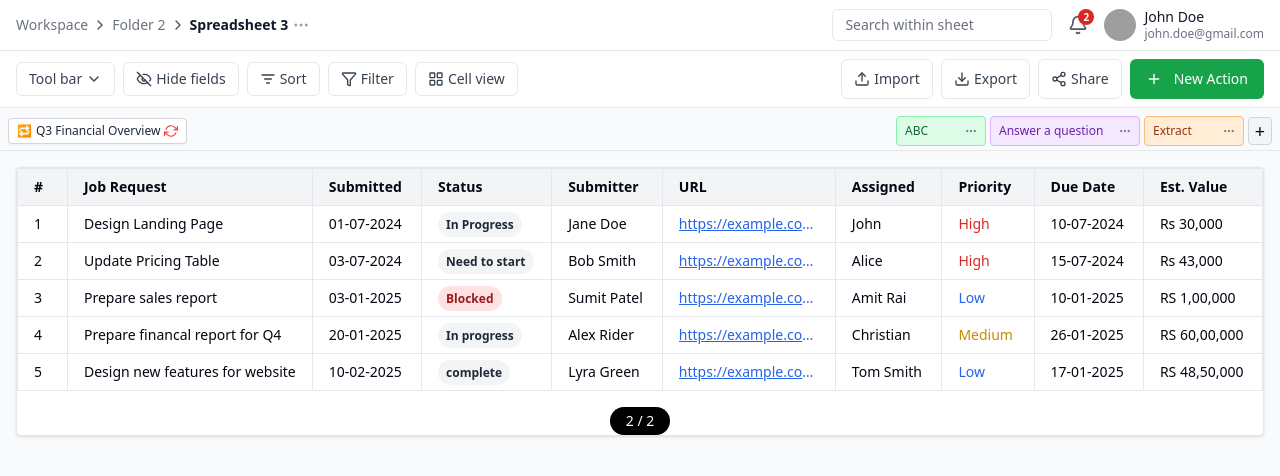
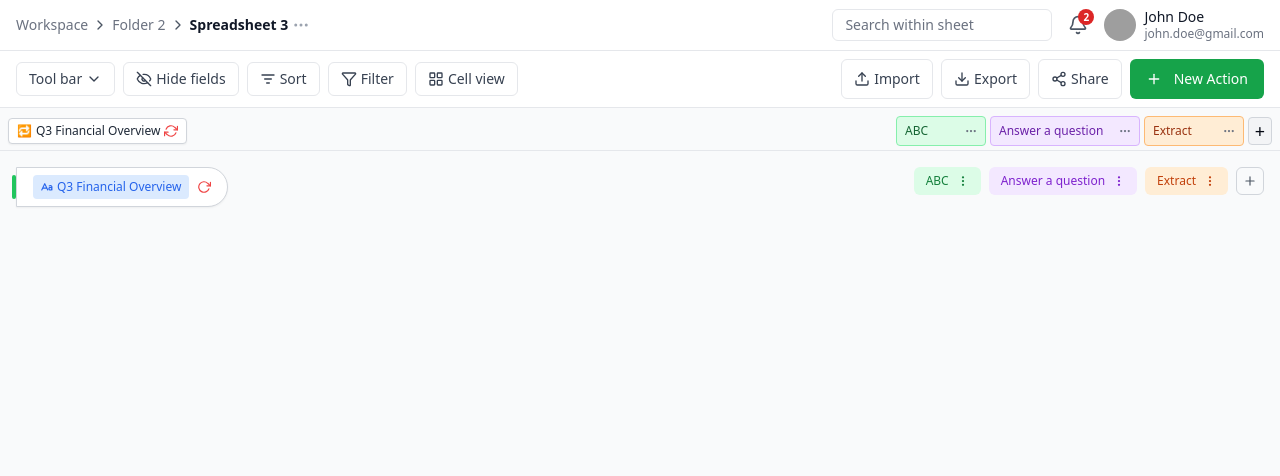
Before and after one commit to The-morning-star23/intern-spreadsheet, a React (Vite) app: page / in a window 1280 px wide. Shown: the top 476 px of the page. Built offline with nearby package versions, Linux system fonts and the light colour scheme; grey boxes are pictures that could not be loaded.

Commit message:
updated SheeteHeader.tsx

```diff
--- a/src/components/Table.tsx
+++ b/src/components/Table.tsx
@@ -1,169 +1,40 @@
-import {
-  useReactTable,
-  getCoreRowModel,
-  flexRender,
-  createColumnHelper,
-} from "@tanstack/react-table";
-import type { ColumnResizeMode } from "@tanstack/react-table";
-import type { JobData } from "../data/mockData";
-import { mockData } from "../data/mockData";
-import { useEffect, useState } from "react";
+import { BsThreeDotsVertical } from "react-icons/bs";
+import { FiRotateCw } from "react-icons/fi";
+import { PiTextAaBold } from "react-icons/pi";
+import { FiPlus } from "react-icons/fi";
 
-const columnHelper = createColumnHelper<JobData>();
+export default function SheetHeader() {
+  return (
+    <div className="flex justify-between items-start w-full px-4 mt-4">
+      {/* LEFT SIDE: Q3 Financial Overview Slider Tab */}
+      <div className="relative z-10">
+        <div className="flex items-center bg-white border border-gray-300 rounded-r-full px-4 py-2 shadow-sm h-[40px]">
+          <div className="flex items-center space-x-2">
+            <div className="bg-blue-100 text-blue-600 rounded px-2 py-1 text-xs font-medium flex items-center">
+              <PiTextAaBold className="mr-1" /> Q3 Financial Overview
+            </div>
+            <FiRotateCw className="text-red-500 text-sm cursor-pointer" />
+          </div>
+        </div>
+        {/* Vertical slider bar */}
+        <div className="absolute -left-1 top-1/2 -translate-y-1/2 w-1 h-6 bg-green-500 rounded-full" />
+      </div>
 
-const columns = [
-  columnHelper.accessor("id", {
-    header: "#",
-  }),
-  columnHelper.accessor("jobRequest", {
-    header: "Job Request",
-  }),
-  columnHelper.accessor("submitted", {
-    header: "Submitted",
-  }),
-  columnHelper.accessor("status", {
-    header: "Status",
-    cell: info => {
-      const status = info.getValue();
-      const color =
-        status === "In-process"
-          ? "bg-yellow-100 text-yellow-800"
-          : status === "Blocked"
-          ? "bg-red-100 text-red-800"
-          : status === "Complete"
-          ? "bg-green-100 text-green-800"
-          : "bg-gray-100 text-gray-800";
-      return (
-        <span className={`px-2 py-1 rounded-full text-xs font-semibold ${color}`}>
-          {status}
-        </span>
-      );
-    },
-  }),
-  columnHelper.accessor("submitter", {
-    header: "Submitter",
-  }),
-  columnHelper.accessor("url", {
-    header: "URL",
-    cell: info => {
-      const url = info.getValue();
-      return (
-        <a
-          href={`https://${url}`}
-          target="_blank"
-          rel="noopener noreferrer"
-          className="text-blue-600 underline whitespace-nowrap overflow-hidden text-ellipsis block max-w-[140px]"
-        >
-          {url}
-        </a>
-      );
-    },
-  }),
-  columnHelper.accessor("assigned", {
-    header: "Assigned",
-  }),
-  columnHelper.accessor("priority", {
-    header: "Priority",
-    cell: info => {
-      const priority = info.getValue();
-      const color =
-        priority === "High"
-          ? "text-red-600"
-          : priority === "Medium"
-          ? "text-yellow-600"
-          : "text-blue-600";
-      return <span className={`font-medium ${color}`}>{priority}</span>;
-    },
-  }),
-  columnHelper.accessor("dueDate", {
-    header: "Due Date",
-  }),
-  columnHelper.accessor("estValue", {
-    header: "Est. Value",
-  }),
-];
-
-const Table = () => {
-  const [selectedCell, setSelectedCell] = useState<[number, number]>([0, 0]);
-
-  const table = useReactTable({
-    data: mockData,
-    columns,
-    getCoreRowModel: getCoreRowModel(),
-    columnResizeMode: "onChange" as ColumnResizeMode,
-  });
-
-  useEffect(() => {
-    const handleKeyDown = (e: KeyboardEvent) => {
-      setSelectedCell(([row, col]) => {
-        if (e.key === "ArrowDown") return [Math.min(row + 1, table.getRowModel().rows.length - 1), col];
-        if (e.key === "ArrowUp") return [Math.max(row - 1, 0), col];
-        if (e.key === "ArrowRight") return [row, Math.min(col + 1, table.getAllColumns().length - 1)];
-        if (e.key === "ArrowLeft") return [row, Math.max(col - 1, 0)];
-        return [row, col];
-      });
-    };
-
-    window.addEventListener("keydown", handleKeyDown);
-    return () => window.removeEventListener("keydown", handleKeyDown);
-  }, [table]);
-
-  return (
-    <div className="overflow-auto border mx-4 my-4 bg-white rounded shadow">
-      <table className="min-w-full text-sm table-fixed border-collapse">
-        <thead className="bg-gray-100 text-left font-medium">
-          {table.getHeaderGroups().map(headerGroup => (
-            <tr key={headerGroup.id}>
-              {headerGroup.headers.map(header => (
-                <th
-                  key={header.id}
-                  className="px-4 py-2 border w-auto select-none"
-                  style={{ width: header.getSize() }}
-                >
-                  {header.isPlaceholder
-                    ? null
-                    : flexRender(header.column.columnDef.header, header.getContext())}
-                </th>
-              ))}
-            </tr>
-          ))}
-        </thead>
-        <tbody>
-          {table.getRowModel().rows.map((row, rowIndex) => (
-            <tr className="hover:bg-gray-50" key={row.id}>
-              {row.getVisibleCells().map((cell, colIndex) => {
-                const isSelected = rowIndex === selectedCell[0] && colIndex === selectedCell[1];
-                const cellValue = cell.getValue();
-                const isEmpty = !cellValue;
-
-                return (
-                  <td
-                    key={cell.id}
-                    className={`px-4 py-2 border truncate ${
-                      isSelected
-                        ? isEmpty
-                          ? "outline outline-green-500 outline-2"
-                          : "ring-2 ring-blue-500 ring-offset-1"
-                        : ""
-                    }`}
-                  >
-                    {flexRender(cell.column.columnDef.cell, cell.getContext())}
-                  </td>
-                );
-              })}
-            </tr>
-          ))}
-        </tbody>
-      </table>
-
-      {/* Pagination Footer */}
-      <div className="flex justify-center mt-4">
-        <div className="bg-black text-white px-4 py-1 rounded-full text-sm font-medium">
-          2 / 2
-        </div>
+      {/* RIGHT SIDE: ABC, Answer a question, Extract, + */}
+      <div className="flex items-center space-x-2">
+        <button className="flex items-center px-3 py-1.5 rounded-md bg-green-100 text-green-700 text-xs font-medium">
+          ABC <BsThreeDotsVertical className="ml-2 text-xs" />
+        </button>
+        <button className="flex items-center px-3 py-1.5 rounded-md bg-purple-100 text-purple-700 text-xs font-medium">
+          Answer a question <BsThreeDotsVertical className="ml-2 text-xs" />
+        </button>
+        <button className="flex items-center px-3 py-1.5 rounded-md bg-orange-100 text-orange-700 text-xs font-medium">
+          Extract <BsThreeDotsVertical className="ml-2 text-xs" />
+        </button>
+        <button className="flex items-center justify-center w-7 h-7 rounded-md border border-gray-300">
+          <FiPlus className="text-gray-600" />
+        </button>
       </div>
     </div>
   );
-};
-
-export default Table;
+}
```
